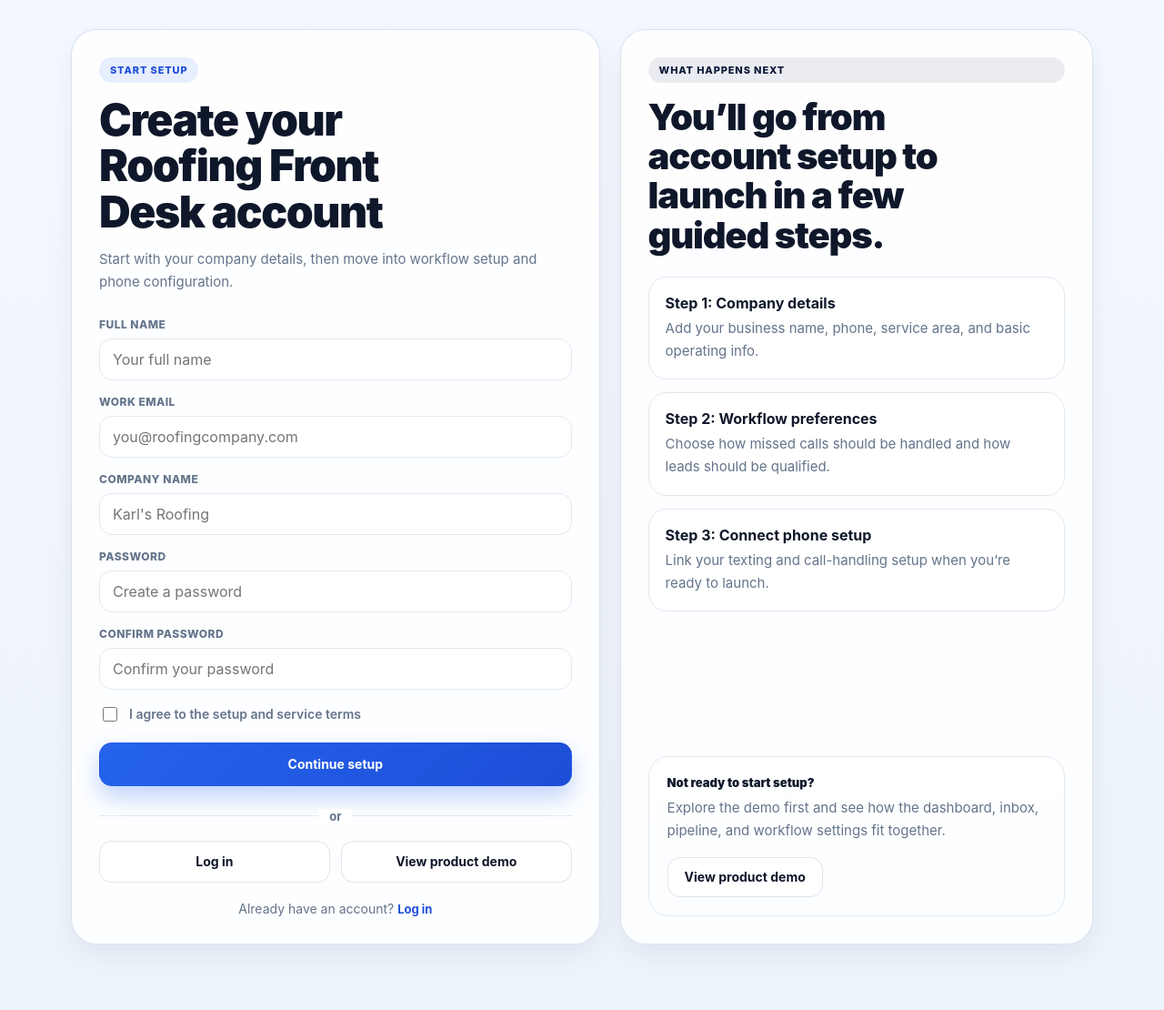
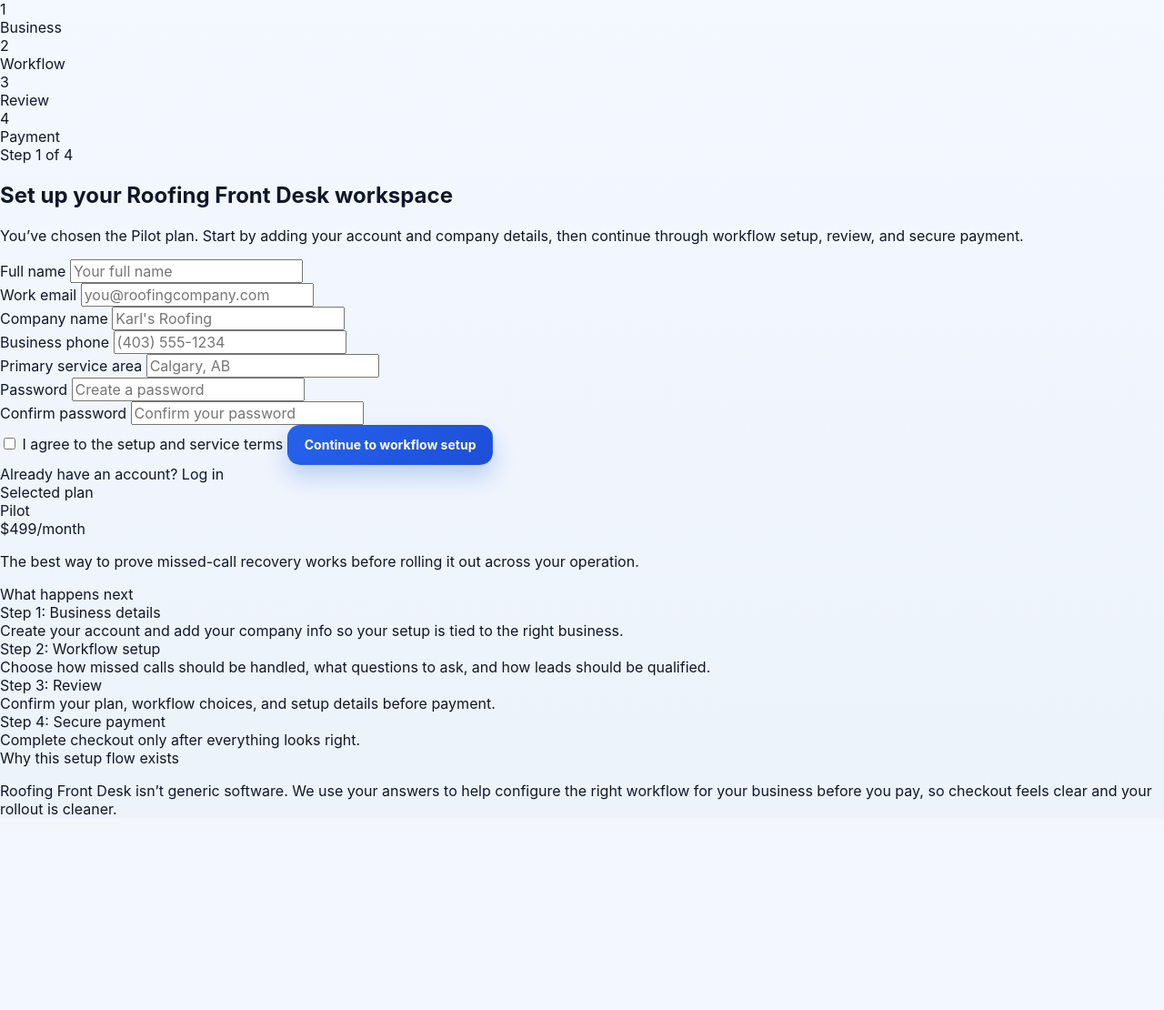
Before and after one commit to ahmedezeldin/roofing-mvp, a FastAPI app: template app/templates/signup.html in a window 1280 px wide. Shown: the whole page at 91% size. After the commit the page ends 896 px from the top, so only its background shows below. Run offline with FastAPI, Linux system fonts and the light colour scheme; the template is opened without the code that fills it, so the values that code supplies are empty.

Commit message:
Revamp signup page layout and styling

```diff
--- a/app/templates/signup.html
+++ b/app/templates/signup.html
@@ -1,133 +1,204 @@
 {% extends "website.html" %}
 
 {% block extra_css %}
-<link rel="stylesheet" href="/static/css/auth.css">
+<link rel="stylesheet" href="/static/css/signup.css">
 {% endblock %}
 
 {% block content %}
-<div class="auth-page-shell">
-  <section class="auth-card auth-card-main">
-    <div class="auth-badge">Start Setup</div>
-    <h1 class="auth-title">Create your Roofing Front Desk account</h1>
-    <p class="auth-subtitle">
-      Start with your company details, then move into workflow setup and phone configuration.
-    </p>
+<div class="signup-page-shell">
+  {% set selected_plan = request.args.get('plan', 'pilot') %}
+  {% set plan_name = 'Growth' if selected_plan == 'growth' else 'Pilot' %}
+  {% set plan_price = '$999/month' if selected_plan == 'growth' else '$499/month' %}
 
-    <form class="auth-form" method="get" action="/onboarding/company">
-      <div class="auth-field">
-        <label class="auth-label">Full Name</label>
-        <input
-          type="text"
-          name="full_name"
-          class="input"
-          placeholder="Your full name"
-          required
-        />
+  <!-- TOP TIMELINE -->
+  <section class="setup-progress-shell">
+    <div class="setup-progress-bar">
+      <div class="setup-step setup-step-active">
+        <div class="setup-step-number">1</div>
+        <div class="setup-step-label">Business</div>
       </div>
 
-      <div class="auth-field">
-        <label class="auth-label">Work Email</label>
-        <input
-          type="email"
-          name="email"
-          class="input"
-          placeholder="you@roofingcompany.com"
-          required
-        />
+      <div class="setup-step-line"></div>
+
+      <div class="setup-step">
+        <div class="setup-step-number">2</div>
+        <div class="setup-step-label">Workflow</div>
       </div>
 
-      <div class="auth-field">
-        <label class="auth-label">Company Name</label>
-        <input
-          type="text"
-          name="company_name"
-          class="input"
-          placeholder="Karl's Roofing"
-          required
-        />
+      <div class="setup-step-line"></div>
+
+      <div class="setup-step">
+        <div class="setup-step-number">3</div>
+        <div class="setup-step-label">Review</div>
       </div>
 
-      <div class="auth-field">
-        <label class="auth-label">Password</label>
-        <input
-          type="password"
-          name="password"
-          class="input"
-          placeholder="Create a password"
-          required
-        />
+      <div class="setup-step-line"></div>
+
+      <div class="setup-step">
+        <div class="setup-step-number">4</div>
+        <div class="setup-step-label">Payment</div>
       </div>
-
-      <div class="auth-field">
-        <label class="auth-label">Confirm Password</label>
-        <input
-          type="password"
-          name="confirm_password"
-          class="input"
-          placeholder="Confirm your password"
-          required
-        />
-      </div>
-
-      <div class="auth-row">
-        <label class="auth-checkbox">
-          <input type="checkbox" required />
-          <span>I agree to the setup and service terms</span>
-        </label>
-      </div>
-
-      <button type="submit" class="btn btn-primary auth-submit">
-        Continue setup
-      </button>
-    </form>
-
-    <div class="auth-divider">
-      <span>or</span>
-    </div>
-
-    <div class="auth-alt-actions">
-      <a href="/login" class="btn btn-secondary auth-alt-btn">Log in</a>
-      <a href="/demo/dashboard" class="btn btn-secondary auth-alt-btn">View product demo</a>
-    </div>
-
-    <div class="auth-footer-text">
-      Already have an account?
-      <a href="/login" class="auth-inline-link">Log in</a>
     </div>
   </section>
 
-  <aside class="auth-card auth-card-side">
-    <div class="auth-side-kicker">What happens next</div>
-    <h2 class="auth-side-title">
-      You’ll go from account setup to launch in a few guided steps.
-    </h2>
+  <div class="signup-grid">
+    <!-- LEFT: FORM -->
+    <section class="signup-main-card">
+      <div class="signup-kicker">Step 1 of 4</div>
+      <h1 class="signup-title">Set up your Roofing Front Desk workspace</h1>
+      <p class="signup-subtitle">
+        You’ve chosen the {{ plan_name }} plan. Start by adding your account and company details, then continue through workflow setup, review, and secure payment.
+      </p>
 
-    <div class="auth-side-list">
-      <div class="auth-side-item">
-        <strong>Step 1: Company details</strong>
-        <span>Add your business name, phone, service area, and basic operating info.</span>
+      <form action="/signup" method="post" class="signup-form">
+        <input type="hidden" name="plan" value="{{ selected_plan }}">
+
+        <div class="form-group">
+          <label for="full_name">Full name</label>
+          <input
+            type="text"
+            id="full_name"
+            name="full_name"
+            placeholder="Your full name"
+            required
+          >
         </div>
 
-      <div class="auth-side-item">
-        <strong>Step 2: Workflow preferences</strong>
-        <span>Choose how missed calls should be handled and how leads should be qualified.</span>
+        <div class="form-group">
+          <label for="email">Work email</label>
+          <input
+            type="email"
+            id="email"
+            name="email"
+            placeholder="you@roofingcompany.com"
+            required
+          >
         </div>
 
-      <div class="auth-side-item">
-        <strong>Step 3: Connect phone setup</strong>
-        <span>Link your texting and call-handling setup when you’re ready to launch.</span>
+        <div class="form-group">
+          <label for="company_name">Company name</label>
+          <input
+            type="text"
+            id="company_name"
+            name="company_name"
+            placeholder="Karl's Roofing"
+            required
+          >
+        </div>
+
+        <div class="form-group">
+          <label for="phone">Business phone</label>
+          <input
+            type="tel"
+            id="phone"
+            name="phone"
+            placeholder="(403) 555-1234"
+            required
+          >
+        </div>
+
+        <div class="form-group">
+          <label for="service_area">Primary service area</label>
+          <input
+            type="text"
+            id="service_area"
+            name="service_area"
+            placeholder="Calgary, AB"
+            required
+          >
+        </div>
+
+        <div class="form-group">
+          <label for="password">Password</label>
+          <input
+            type="password"
+            id="password"
+            name="password"
+            placeholder="Create a password"
+            required
+          >
+        </div>
+
+        <div class="form-group">
+          <label for="confirm_password">Confirm password</label>
+          <input
+            type="password"
+            id="confirm_password"
+            name="confirm_password"
+            placeholder="Confirm your password"
+            required
+          >
+        </div>
+
+        <label class="checkbox-row">
+          <input type="checkbox" name="agree_terms" required>
+          <span>I agree to the setup and service terms</span>
+        </label>
+
+        <button type="submit" class="btn btn-primary btn-full">Continue to workflow setup</button>
+
+        <div class="signup-login-note">
+          Already have an account? <a href="/login">Log in</a>
+        </div>
+      </form>
+    </section>
+
+    <!-- RIGHT: CONTEXT PANEL -->
+    <aside class="signup-side-card">
+      <div class="signup-kicker">Selected plan</div>
+      <div class="selected-plan-card">
+        <div class="selected-plan-top">
+          <div class="selected-plan-name">{{ plan_name }}</div>
+          <div class="selected-plan-price">{{ plan_price }}</div>
+        </div>
+        <p class="selected-plan-text">
+          {% if selected_plan == 'growth' %}
+            The full operating version for roofing companies ready to run Roofing Front Desk live.
+          {% else %}
+            The best way to prove missed-call recovery works before rolling it out across your operation.
+          {% endif %}
+        </p>
+      </div>
+
+      <div class="signup-side-section">
+        <div class="side-section-title">What happens next</div>
+
+        <div class="side-step-card side-step-card-active">
+          <div class="side-step-title">Step 1: Business details</div>
+          <div class="side-step-text">
+            Create your account and add your company info so your setup is tied to the right business.
           </div>
         </div>
 
-    <div class="auth-side-panel">
-      <div class="auth-side-panel-label">Not ready to start setup?</div>
-      <div class="auth-side-panel-text">
-        Explore the demo first and see how the dashboard, inbox, pipeline, and workflow settings fit together.
+        <div class="side-step-card">
+          <div class="side-step-title">Step 2: Workflow setup</div>
+          <div class="side-step-text">
+            Choose how missed calls should be handled, what questions to ask, and how leads should be qualified.
           </div>
-      <div class="mt-16">
-        <a href="/demo/dashboard" class="btn btn-secondary">View product demo</a>
         </div>
+
+        <div class="side-step-card">
+          <div class="side-step-title">Step 3: Review</div>
+          <div class="side-step-text">
+            Confirm your plan, workflow choices, and setup details before payment.
+          </div>
+        </div>
+
+        <div class="side-step-card">
+          <div class="side-step-title">Step 4: Secure payment</div>
+          <div class="side-step-text">
+            Complete checkout only after everything looks right.
+          </div>
+        </div>
+      </div>
+
+      <div class="signup-reassurance-card">
+        <div class="reassurance-title">Why this setup flow exists</div>
+        <p class="reassurance-text">
+          Roofing Front Desk isn’t generic software. We use your answers to help configure the right workflow for your business before you pay, so checkout feels clear and your rollout is cleaner.
+        </p>
       </div>
     </aside>
   </div>
+</div>
 {% endblock %}
```
Lines whose indentation alone changed are shown as unchanged.
